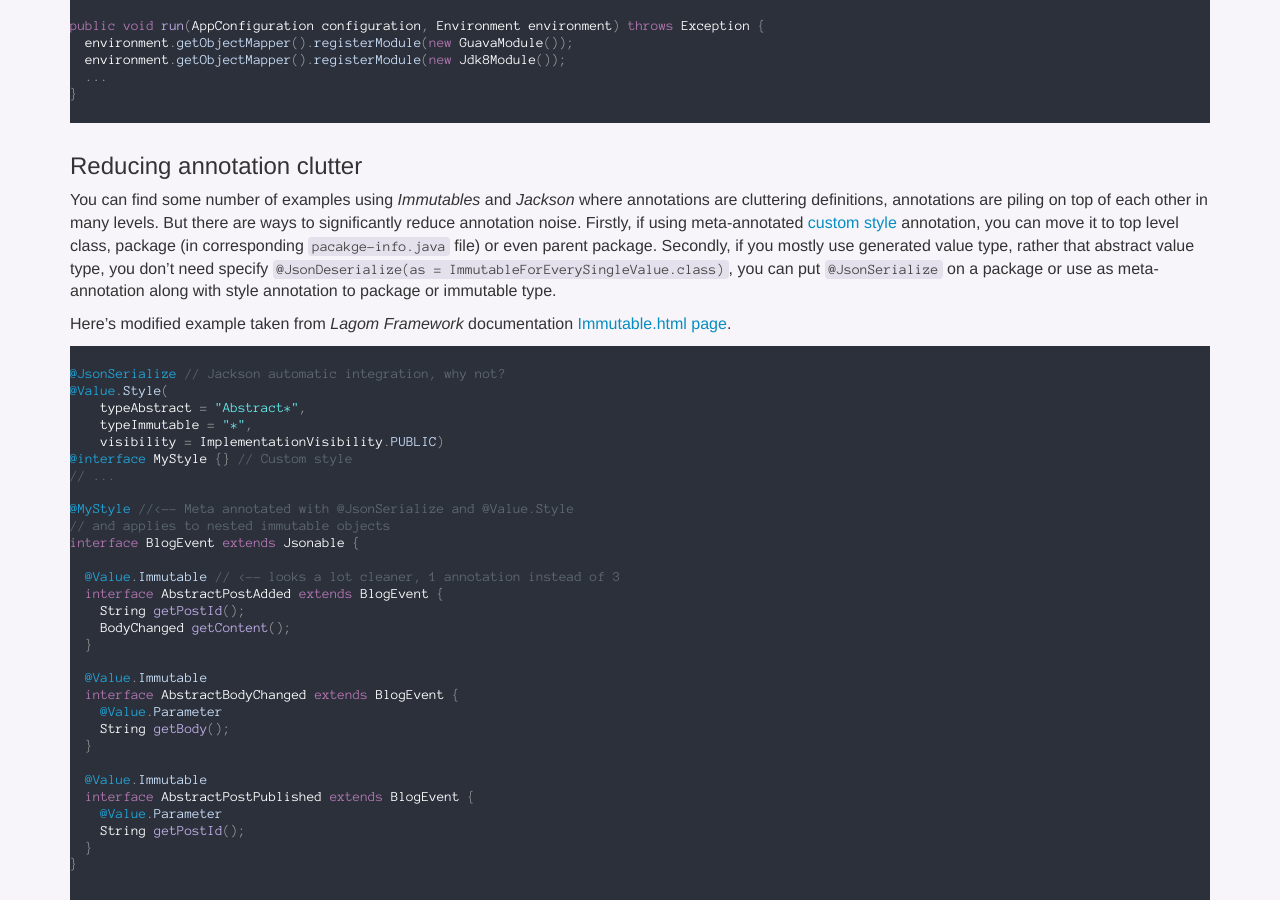
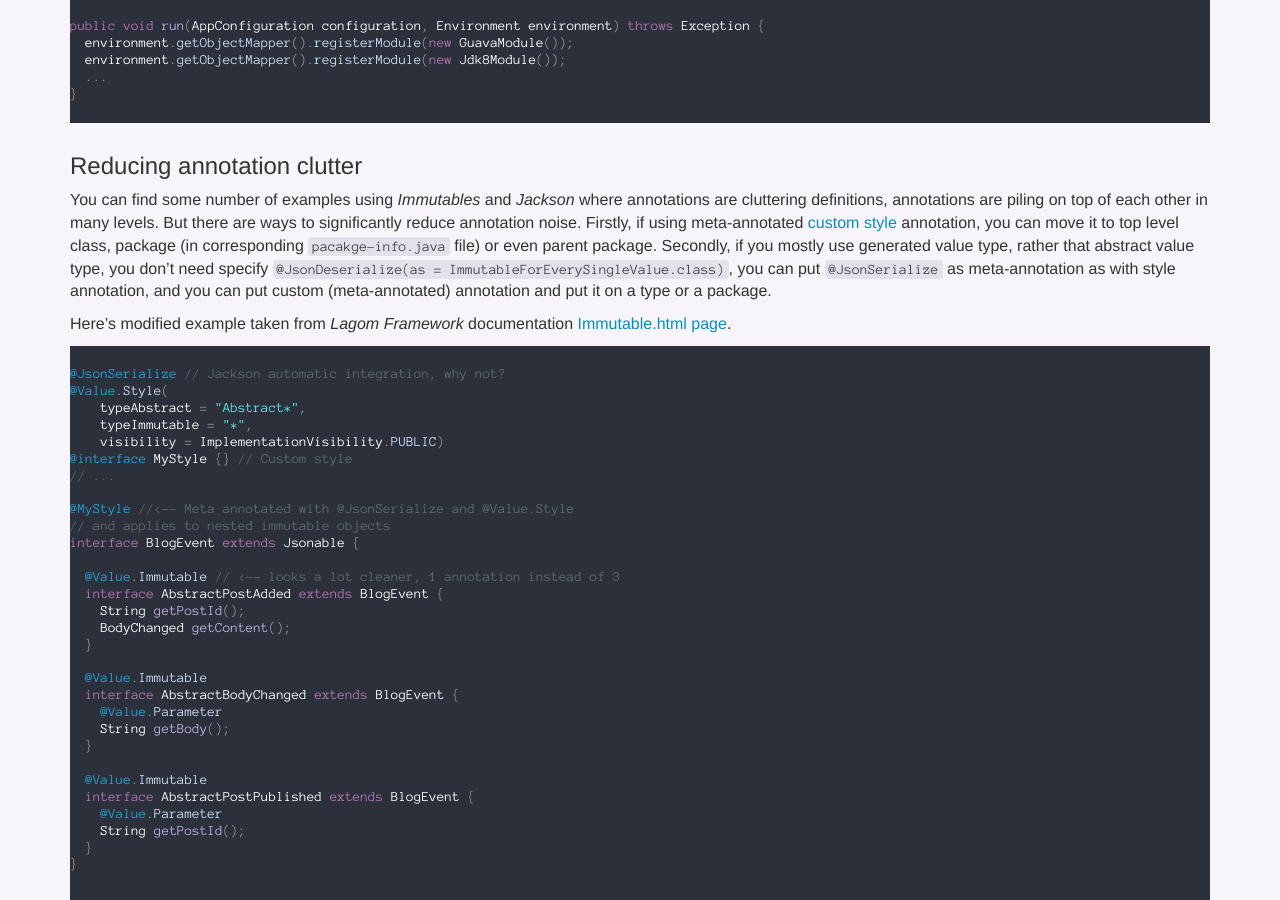
Before and after one commit to immutables/immutables.github.io, a Jekyll site: the page built from json.md, in a window 1280 px wide and 900 px high, scrolled down 2214 px. Built offline with Jekyll 4.4.1, drawn with Linux system fonts in a browser that asks for light colours; nearby versions of some CDN libraries; Markdown is read by kramdown in place of the engine named in the settings.

Commit message:
clarify JsonSerialize as meta annotation

```diff
--- a/json.md
+++ b/json.md
@@ -127,7 +127,7 @@ public void run(AppConfiguration configuration, Environment environment) throws
 
 ### Reducing annotation clutter
 
-You can find some number of examples using _Immutables_ and _Jackson_ where annotations are cluttering definitions, annotations are piling on top of each other in many levels. But there are ways to significantly reduce annotation noise. Firstly, if using meta-annotated [custom style](/style.html) annotation, you can move it to top level class, package (in corresponding `pacakge-info.java` file) or even parent package. Secondly, if you mostly use generated value type, rather that abstract value type, you don't need specify `@JsonDeserialize(as = ImmutableForEverySingleValue.class)`, you can put `@JsonSerialize` on a package or use as meta-annotation along with style annotation to package or immutable type.
+You can find some number of examples using _Immutables_ and _Jackson_ where annotations are cluttering definitions, annotations are piling on top of each other in many levels. But there are ways to significantly reduce annotation noise. Firstly, if using meta-annotated [custom style](/style.html) annotation, you can move it to top level class, package (in corresponding `pacakge-info.java` file) or even parent package. Secondly, if you mostly use generated value type, rather that abstract value type, you don't need specify `@JsonDeserialize(as = ImmutableForEverySingleValue.class)`, you can put `@JsonSerialize` as meta-annotation as with style annotation, and you can put custom (meta-annotated) annotation and put it on a type or a package.
 
 Here's modified example taken from _Lagom Framework_ documentation [Immutable.html page](http://www.lagomframework.com/documentation/1.0.x/Immutable.html#Example-of-PersistentEntity-Events).
 
```
